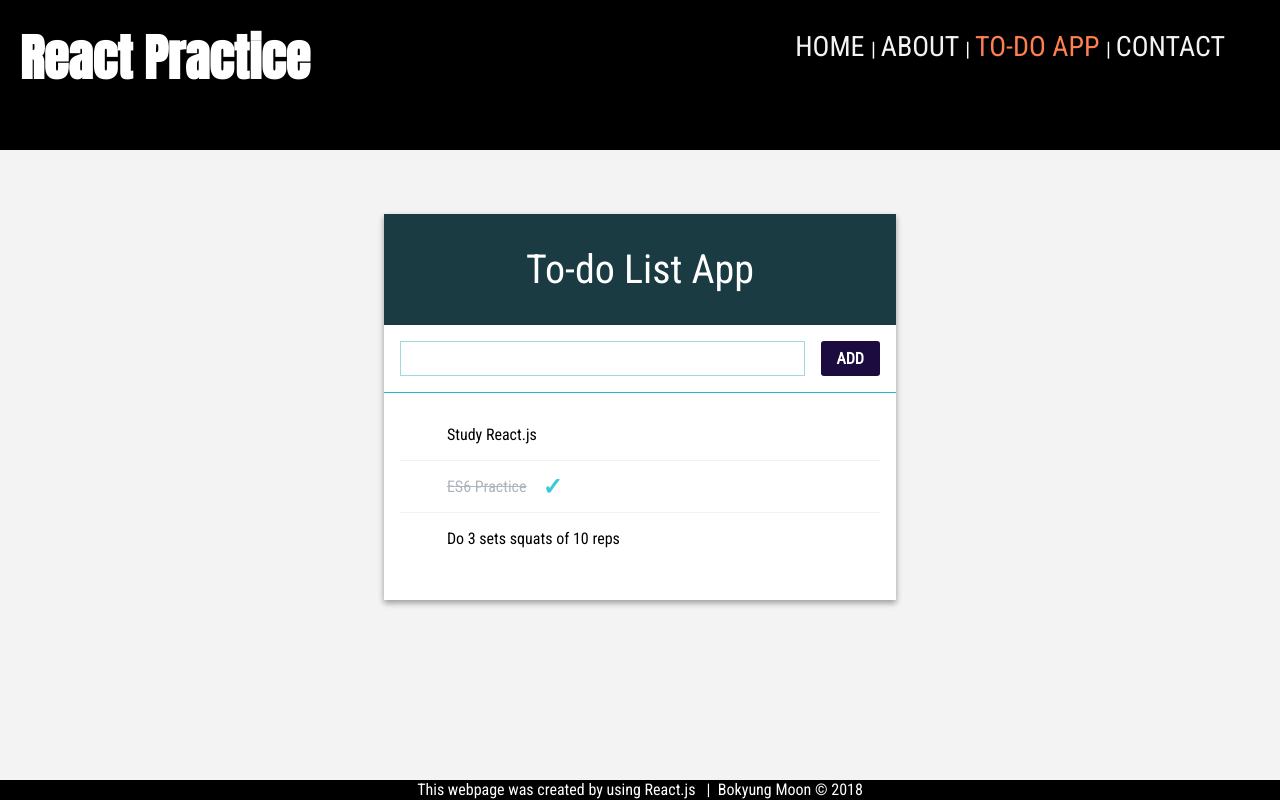
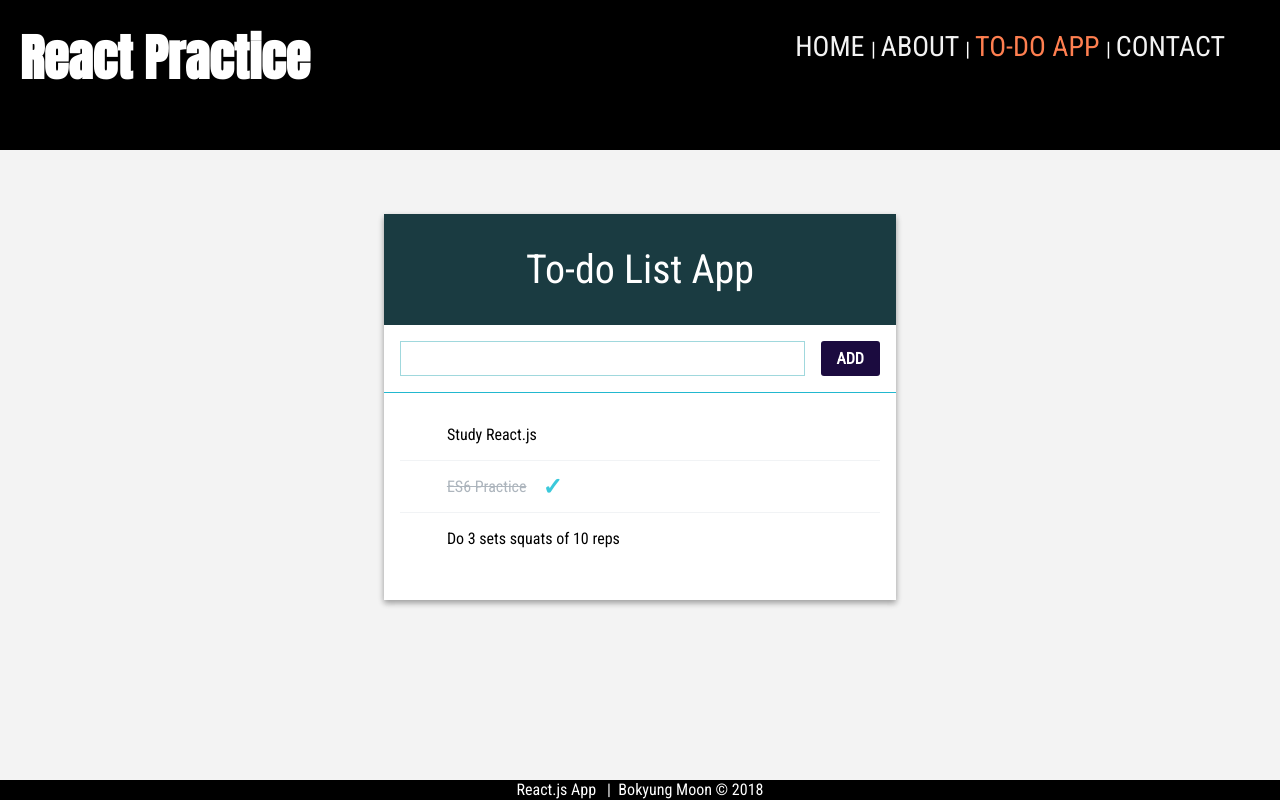
Before and after one commit to bmoon4/react, a React (Create React App) app: page /todolist in a window 1280 px wide. Built offline with nearby package versions, Linux system fonts and the light colour scheme.

Commit message:
Form size fixed

```diff
--- a/src/Footer.jsx
+++ b/src/Footer.jsx
@@ -5,10 +5,7 @@ class Footer extends Component {
     return (
       <div>
         <footer>
-          <p>
-            This webpage was created by using React.js &nbsp; | &nbsp;Bokyung
-            Moon &copy; 2018
-          </p>
+          <p>React.js App &nbsp; | &nbsp;Bokyung Moon &copy; 2018</p>
         </footer>
       </div>
     );
--- a/src/todoList/Form.css
+++ b/src/todoList/Form.css
@@ -25,3 +25,9 @@
 .create-button:hover {
   background: #86205f;
 }
+
+@media only screen and (max-width: 500px) {
+  .form {
+    width: 220px;
+  }
+}
```
